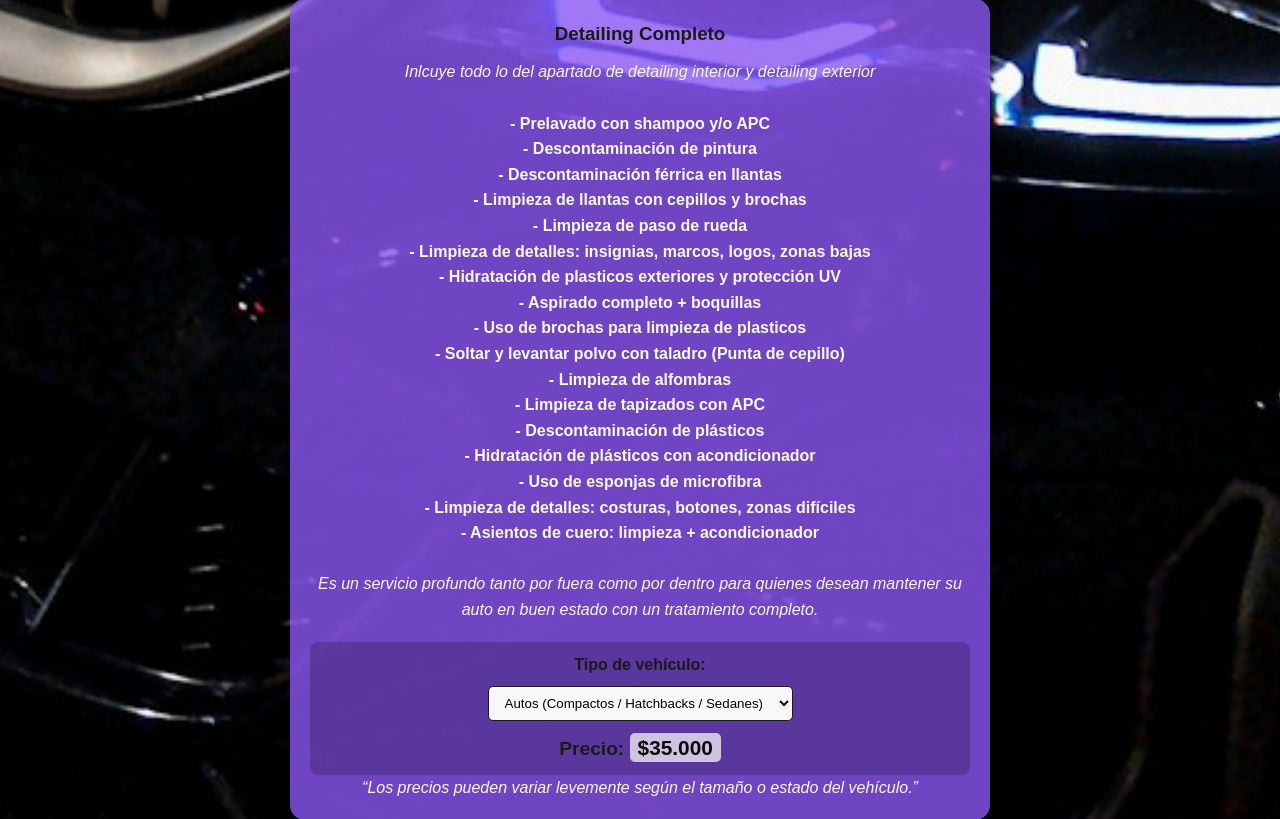
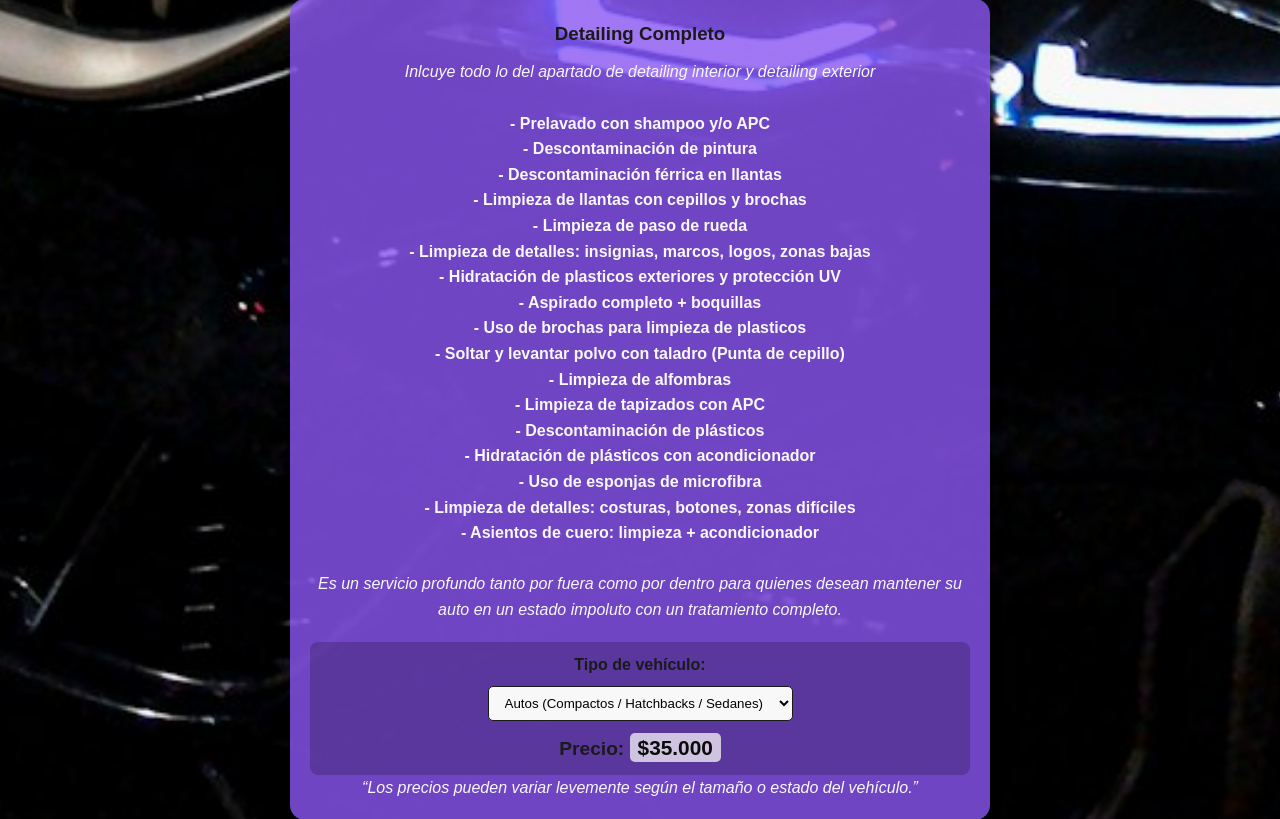
Before and after one commit to Msskre/bachkatov-detailing, a Django app: page /servicios/ in a window 1280 px wide. Shown: the part 2051-2870 px from the top of the page. Run offline with Django 5.2, Linux system fonts and the light colour scheme; some web fonts are replaced.

Commit message:
Actualizacion servicios

```diff
--- a/inicio/templates/menu/servicios.html
+++ b/inicio/templates/menu/servicios.html
@@ -137,7 +137,7 @@
                 <p>- Asientos de cuero: limpieza + acondicionador</p>
             </strong>
             <br>
-            <p><em>Es un servicio profundo tanto por fuera como por dentro para quienes desean mantener su auto en buen estado con un tratamiento completo.</em></p>
+            <p><em>Es un servicio profundo tanto por fuera como por dentro para quienes desean mantener su auto en un estado impoluto con un tratamiento completo.</em></p>
             <div class="price-selector">
                 <label for="vehicle-type-4">Tipo de vehículo:</label>
                 <select id="vehicle-type-4" class="vehicle-selector" data-service="completo">
```
